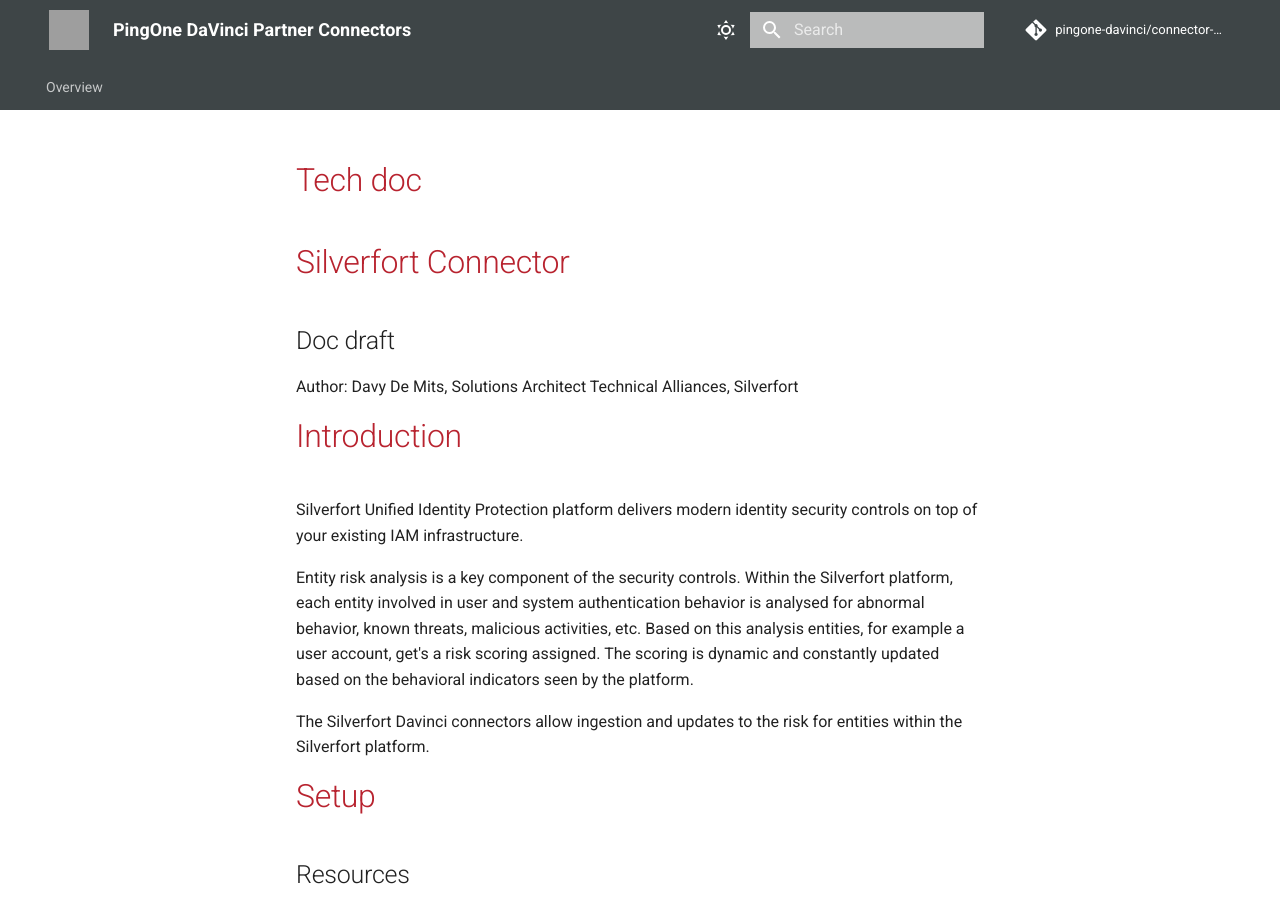
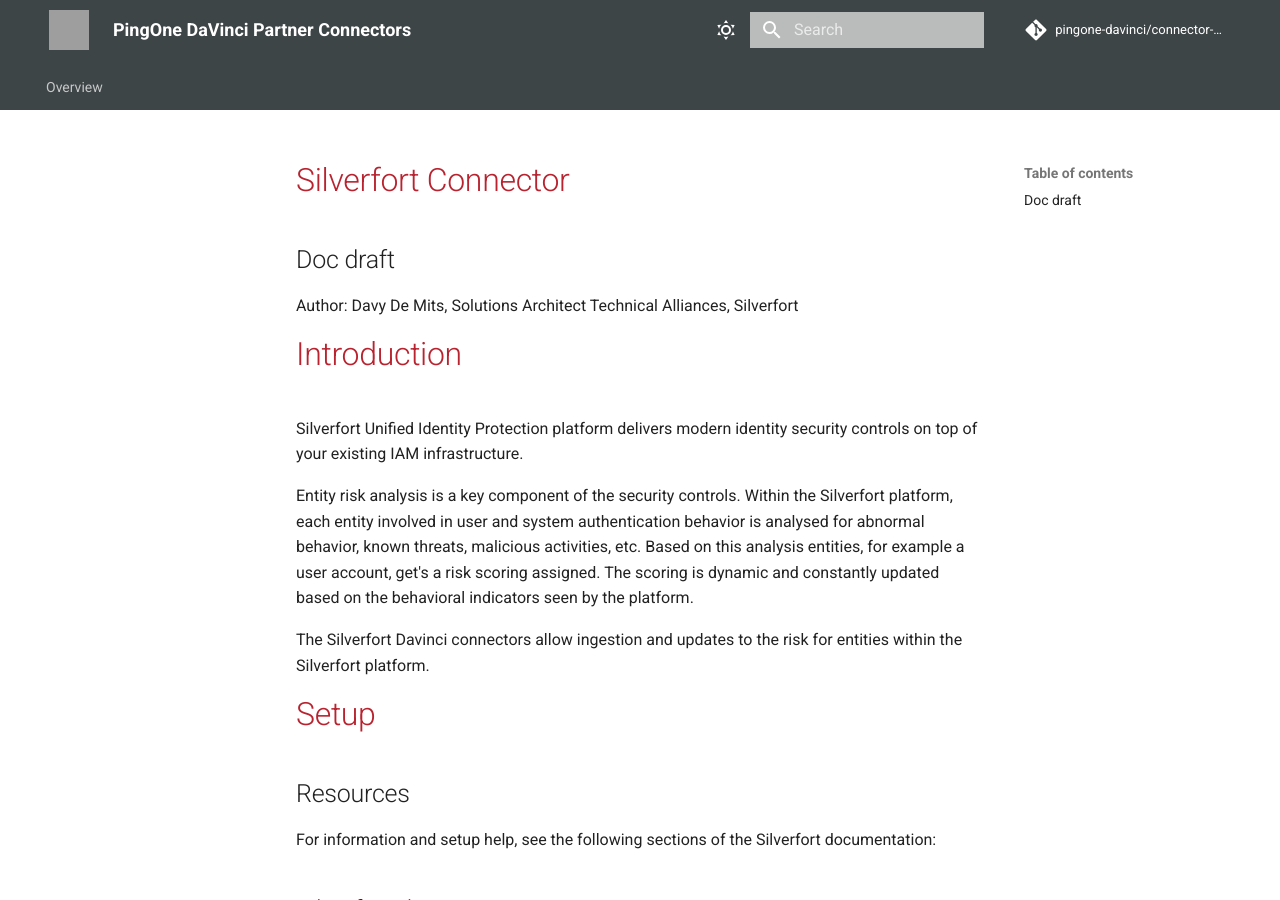
Before and after one commit to pingone-davinci/documentation, an MkDocs documentation site: the page built from docs/silverfort/README.md, in a window 1280 px wide and 900 px high. Built offline with MkDocs 1.6.1 and Material for MkDocs 9.7.7, drawn with Linux system fonts in a browser that asks for light colours; comment, search, counter and statistics services are not loaded; grey boxes are pictures that could not be loaded.

Commit message:
Update README.md

```diff
--- a/docs/silverfort/README.md
+++ b/docs/silverfort/README.md
@@ -1,5 +1,3 @@
-# Tech doc
-
 # Silverfort Connector
 
 ## Doc draft
```
